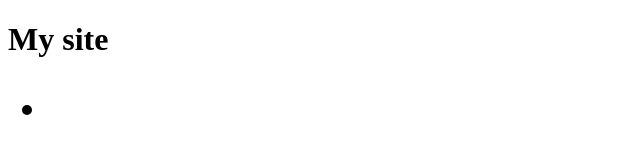
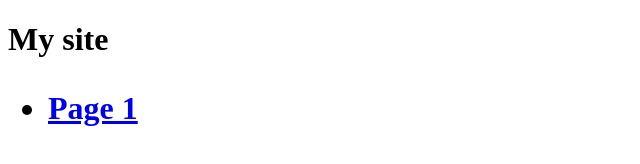
Before and after one commit to skyriter/omahane.github.io, a plain HTML site: page index.html in a window 1280 px wide. Shown: the whole page, without its empty margins (0-640 px from the left). Drawn offline with Linux system fonts and the light colour scheme.

Commit message:
Fixes link

```diff
--- a/index.html
+++ b/index.html
@@ -5,7 +5,7 @@
 	<body>
 	<h1>My site</p>
 	<ul>
-		<li><a href="pages/page1.html>Page 1</a></li>
+		<li><a href="pages/page1.html">Page 1</a></li>
 	</ul>
 	</body>
 </html>
```
